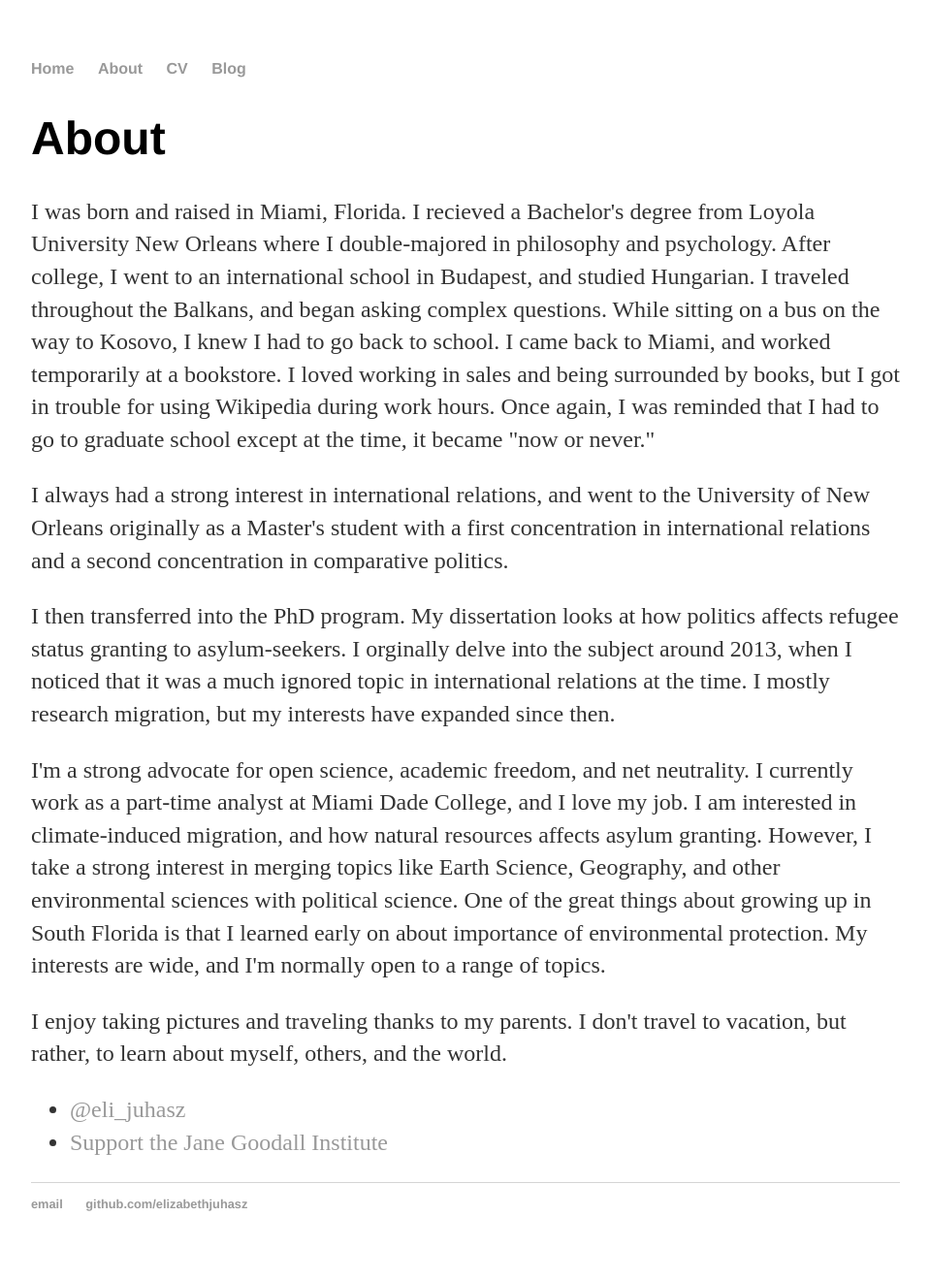
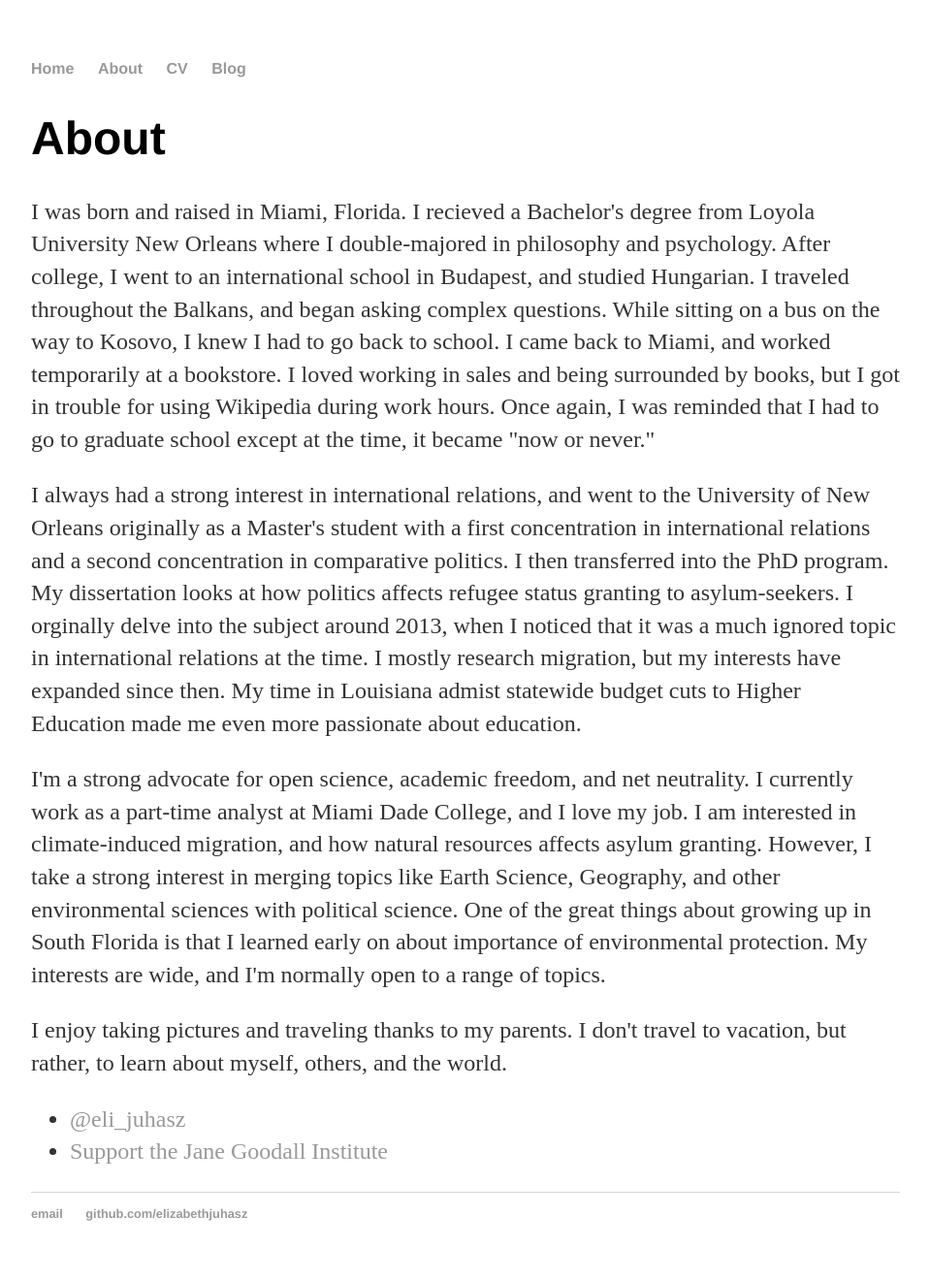
Before and after one commit to elizabethjuhasz/elizabethjuhasz.github.io, a Jekyll site: the page built from about/index.html, in a window 1280 px wide. Shown: the whole page at 97% size, without its empty margins (160-1119 px from the left). Built offline with Jekyll 4.4.1, drawn with Linux system fonts in a browser that asks for light colours.

Commit message:
Update index.html

```diff
--- a/about/index.html
+++ b/about/index.html
@@ -6,8 +6,7 @@
 		<div class="about">
 			<h1>About</h1>
 			<p>I was born and raised in Miami, Florida. I recieved a Bachelor's degree from Loyola University New Orleans where I double-majored in philosophy and psychology. After college, I went to an international school in Budapest, and studied Hungarian. I traveled throughout the Balkans, and began asking complex questions. While sitting on a bus on the way to Kosovo, I knew I had to go back to school. I came back to Miami, and worked temporarily at a bookstore. I loved working in sales and being surrounded by books, but I got in trouble for using Wikipedia during work hours. Once again, I was reminded that I had to go to graduate school except at the time, it became "now or never."</p>
-			<p>I always had a strong interest in international relations, and went to the University of New Orleans originally as a Master's student with a first concentration in international relations and a second concentration in comparative politics.</p>
-			<p>I then transferred into the PhD program. My dissertation looks at how politics affects refugee status granting to asylum-seekers. I orginally delve into the subject around 2013, when I noticed that it was a much ignored topic in international relations at the time. I mostly research migration, but my interests have expanded since then.</p>
+			<p>I always had a strong interest in international relations, and went to the University of New Orleans originally as a Master's student with a first concentration in international relations and a second concentration in comparative politics. I then transferred into the PhD program. My dissertation looks at how politics affects refugee status granting to asylum-seekers. I orginally delve into the subject around 2013, when I noticed that it was a much ignored topic in international relations at the time. I mostly research migration, but my interests have expanded since then. My time in Louisiana admist statewide budget cuts to Higher Education made me even more passionate about education.</p>
 			<p>I'm a strong advocate for open science, academic freedom, and net neutrality. I currently work as a part-time analyst at Miami Dade College, and I love my job. I am interested in climate-induced migration, and how natural resources affects asylum granting. However, I take a strong interest in merging topics like Earth Science, Geography, and other environmental sciences with political science. One of the great things about growing up in South Florida is that I learned early on about importance of environmental protection. My interests are wide, and I'm normally open to a range of topics.</p>
 			<p>I enjoy taking pictures and traveling thanks to my parents. I don't travel to vacation, but rather, to learn about myself, others, and the world.</p>
 				<ul class="contacts">
```
